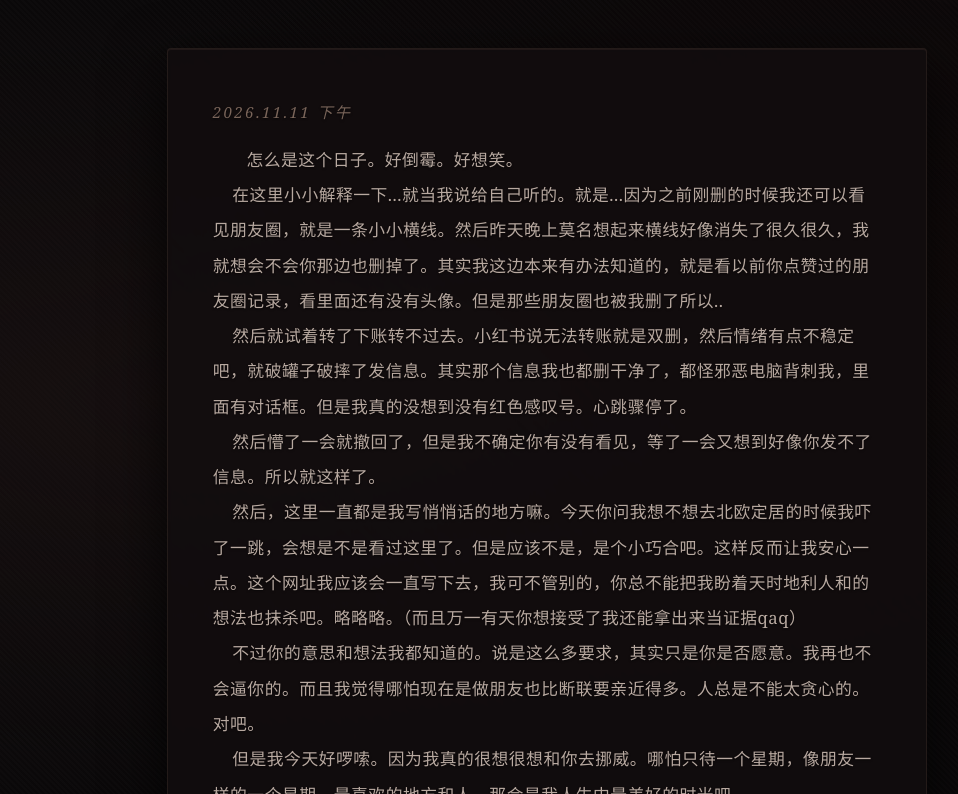
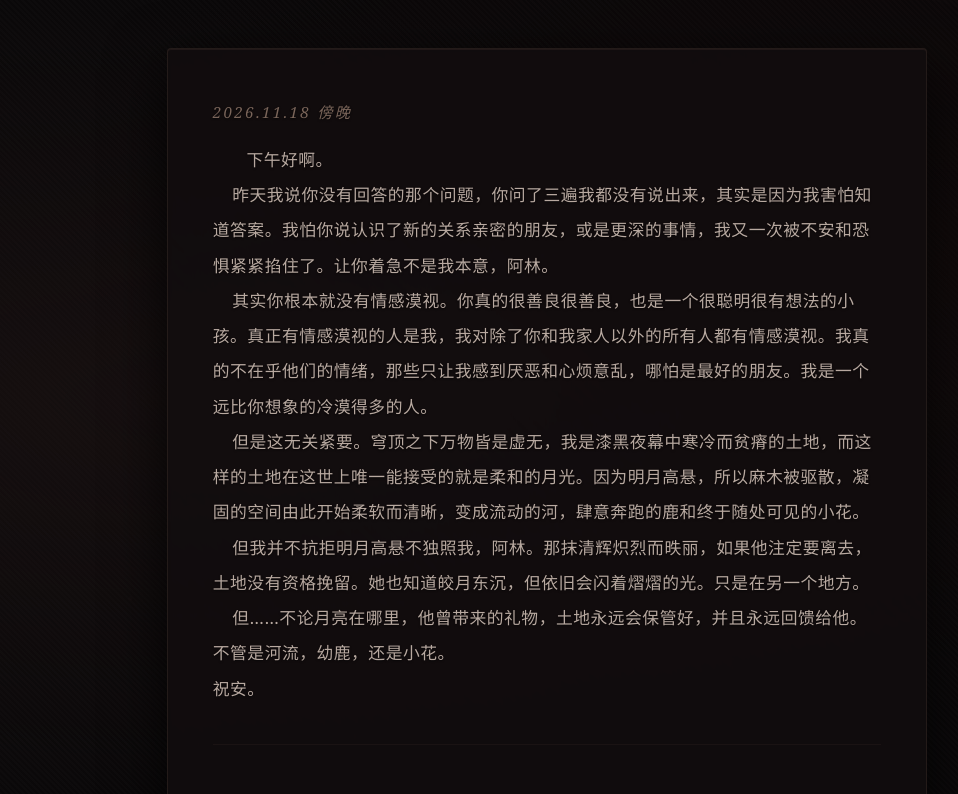
Before and after one commit to Wuxhclrmxi/xiaoguailetter, a plain HTML site: page index.html in a window 1280 px wide. Shown: the top 794 px of the page, without its empty margins (93-1051 px from the left). Drawn offline with Linux system fonts and the light colour scheme.

Commit message:
Update index.html

```diff
--- a/index.html
+++ b/index.html
@@ -196,7 +196,16 @@
     // ================================================================
     const entries = [
       // ↓↓↓ 在这里粘贴新日记（复制下面这个格式，放在最顶上） ↓↓↓
-   {
+  {
+    date: "2026.11.18 傍晚",
+    content: `下午好啊。
+    昨天我说你没有回答的那个问题，你问了三遍我都没有说出来，其实是因为我害怕知道答案。我怕你说认识了新的关系亲密的朋友，或是更深的事情，我又一次被不安和恐惧紧紧掐住了。让你着急不是我本意，阿林。
+    其实你根本就没有情感漠视。你真的很善良很善良，也是一个很聪明很有想法的小孩。真正有情感漠视的人是我，我对除了你和我家人以外的所有人都有情感漠视。我真的不在乎他们的情绪，那些只让我感到厌恶和心烦意乱，哪怕是最好的朋友。我是一个远比你想象的冷漠得多的人。
+    但是这无关紧要。穹顶之下万物皆是虚无，我是漆黑夜幕中寒冷而贫瘠的土地，而这样的土地在这世上唯一能接受的就是柔和的月光。因为明月高悬，所以麻木被驱散，凝固的空间由此开始柔软而清晰，变成流动的河，肆意奔跑的鹿和终于随处可见的小花。
+    但我并不抗拒明月高悬不独照我，阿林。那抹清辉炽烈而昳丽，如果他注定要离去，土地没有资格挽留。她也知道皎月东沉，但依旧会闪着熠熠的光。只是在另一个地方。
+    但……不论月亮在哪里，他曾带来的礼物，土地永远会保管好，并且永远回馈给他。不管是河流，幼鹿，还是小花。
+祝安。`
+}, {
     date: "2026.11.11 下午",
     content: `怎么是这个日子。好倒霉。好想笑。
     在这里小小解释一下...就当我说给自己听的。就是...因为之前刚删的时候我还可以看见朋友圈，就是一条小小横线。然后昨天晚上莫名想起来横线好像消失了很久很久，我就想会不会你那边也删掉了。其实我这边本来有办法知道的，就是看以前你点赞过的朋友圈记录，看里面还有没有头像。但是那些朋友圈也被我删了所以..
```
